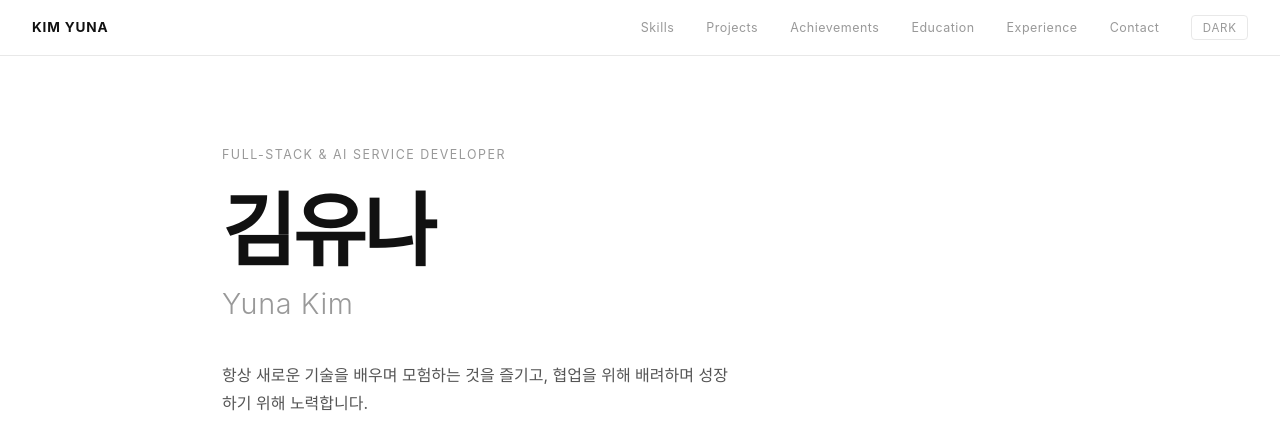
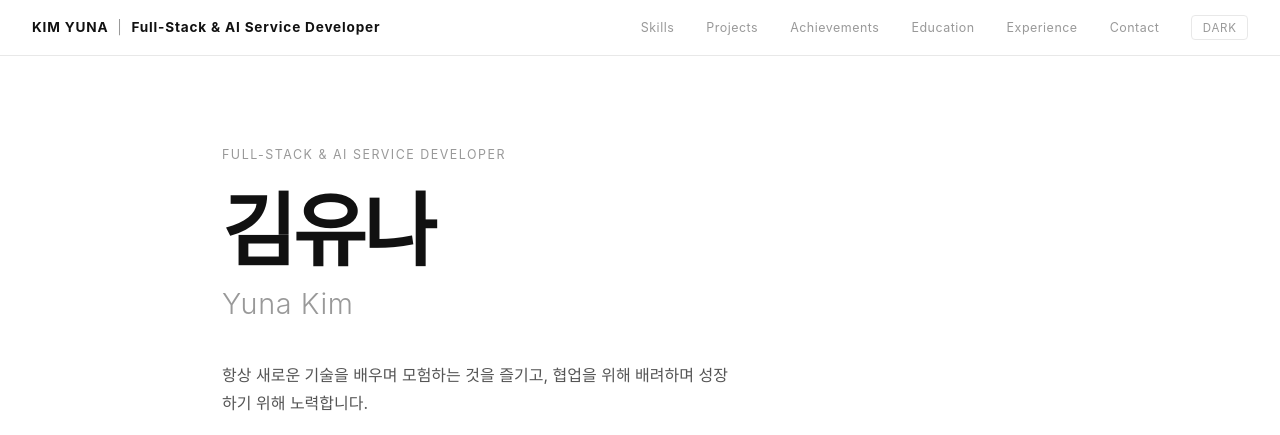
Before and after one commit to sio60/sio60.github.io, a plain HTML site: page index.html in a window 1280 px wide. Shown: the top 435 px of the page. Drawn offline with Linux system fonts and the light colour scheme.

Commit message:
Update nav name to include title

```diff
--- a/index.html
+++ b/index.html
@@ -486,7 +486,7 @@
 
   <!-- ─── Nav ─────────────────────────────────────────────── -->
   <nav>
-    <span class="nav-name">KIM YUNA</span>
+    <span class="nav-name">KIM YUNA <span style="font-weight:400;color:var(--text3);margin:0 0.3rem">|</span> Full-Stack &amp; AI Service Developer</span>
     <div class="nav-right">
       <a href="#skills">Skills</a>
       <a href="#projects">Projects</a>
```
